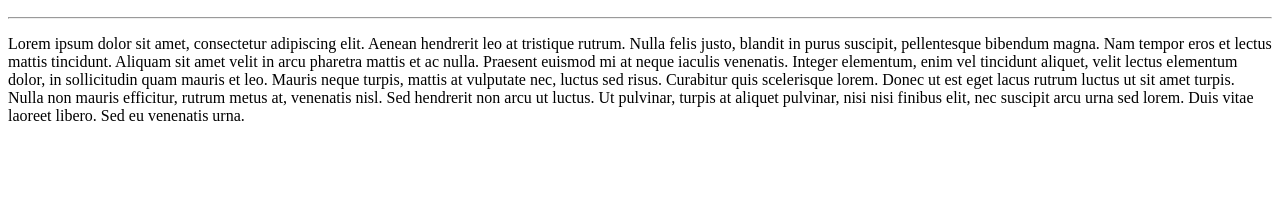
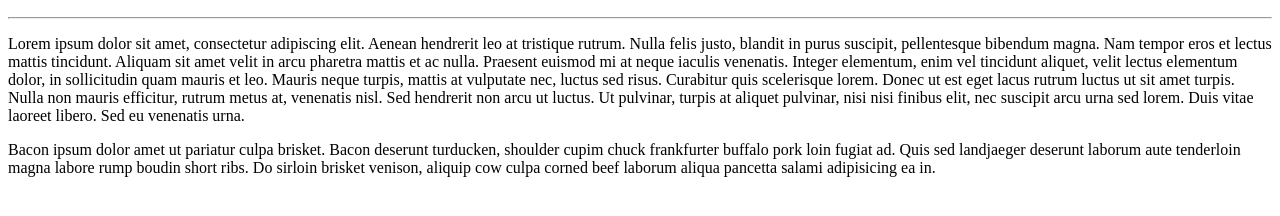
Before and after one commit to Al-Moscoso/repo-links-site, a plain HTML site: page index.html in a window 1280 px wide. Shown: the part 110-326 px from the top of the page. Drawn offline with Linux system fonts and the light colour scheme.

Commit message:
Add files via upload

```diff
--- a/index.html
+++ b/index.html
@@ -38,5 +38,11 @@ https://developer.mozilla.org/en-US/docs/Web/HTML/Element/img#attr-height -->
         Sed hendrerit non arcu ut luctus. Ut pulvinar, turpis at aliquet pulvinar,
         nisi nisi finibus elit, nec suscipit arcu urna sed lorem.
         Duis vitae laoreet libero. Sed eu venenatis urna. </p>
+        <p>
+            Bacon ipsum dolor amet ut pariatur culpa brisket.
+            Bacon deserunt turducken, shoulder cupim chuck frankfurter buffalo pork loin fugiat ad.
+            Quis sed landjaeger deserunt laborum aute tenderloin magna labore rump boudin short ribs.
+            Do sirloin brisket venison, aliquip cow culpa corned beef laborum aliqua pancetta salami adipisicing ea in.
+        </p>
 </body>
 </html>
```
